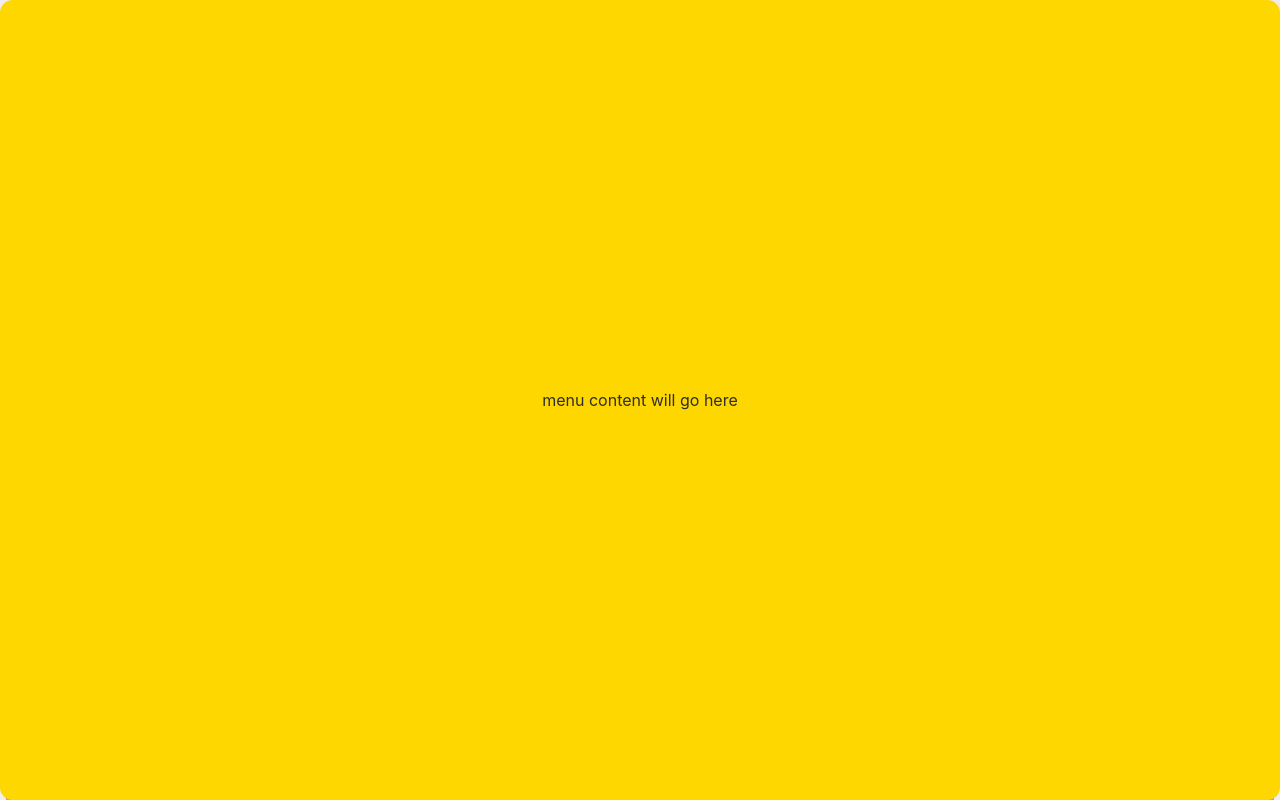
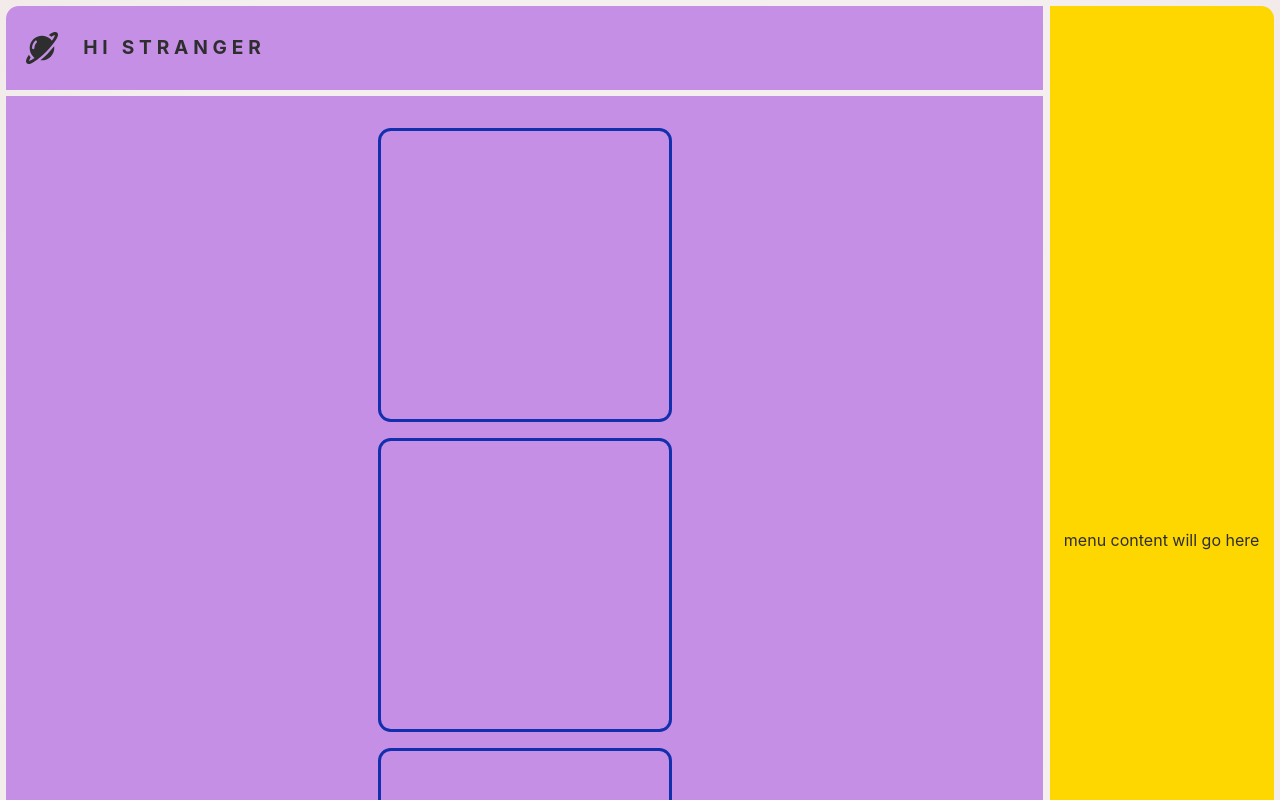
Before and after one commit to lisa-von-mond/space-dashboard, a Vue app: page / in a window 1280 px wide. Shown: the top 800 px of the page. Built offline with nearby package versions, Linux system fonts and the light colour scheme.

Commit message:
style sidebar for larger devices

```diff
--- a/src/components/Dashboard.vue
+++ b/src/components/Dashboard.vue
@@ -64,6 +64,9 @@ const count = ref(0)
   width: 100%;
   min-height: 100vh;
   margin: auto;
+  @media (min-width: $screen-small) {
+    @include flex(row, center, space-between, $standard-gap)
+  }
 
   &__content {
     width: 100%;
@@ -76,12 +79,20 @@ const count = ref(0)
     padding: 0.6rem 1.2rem;
     @include flex(row, flex-start, center, 1.6rem);
     border-radius: 0.8rem 0.8rem 0 0;
+
+    @media (min-width: $screen-small) {
+      border-radius: 0.8rem 0 0 0;
+    }
   }
 
   &__widget-area {
     background: $color-secondary;
     padding: 1rem;
     border-radius: 0 0 0.8rem 0.8rem;
+
+    @media (min-width: $screen-small) {
+      border-radius: 0 0 0.8rem 0‚;
+    }
 
     .widget-dummy {
       height: 18rem;
--- a/src/components/SideBar.vue
+++ b/src/components/SideBar.vue
@@ -35,6 +35,13 @@ const state = reactive({
   border-radius: 0.8rem;
   z-index: 100;
   @include flex(column, center, center);
+
+  @media (min-width: $screen-small) {
+    position: relative;
+    height: 100%;
+    width: 14rem;
+    border-radius: 0 0.8rem 0.8rem 0;
+  }
 }
 
 </style>
```
